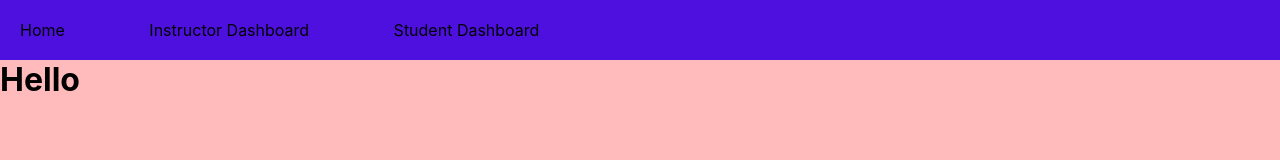
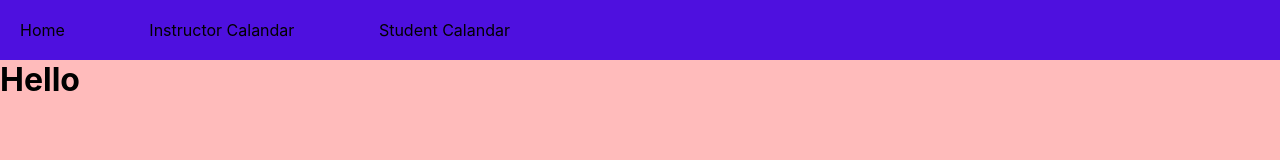
Before and after one commit to MoxElliot/calendar-module, a Next.js app: page / in a window 1280 px wide. Shown: the top 160 px of the page. Built offline with nearby package versions, Linux system fonts and the light colour scheme.

Commit message:
Dash to Cal
Renamed Student/Instructor Dashboard to Calandar

```diff
--- a/components/nav-bar.js
+++ b/components/nav-bar.js
@@ -9,11 +9,11 @@ export default function NavBar() {
                 <Link href="/">
                     <a className={navbar.links}> Home </a>
                 </Link>
-                <Link href="/instructor-dash" >
-                    <a className={navbar.links}> Instructor Dashboard </a>
+                <Link href="/instructor-cal" >
+                    <a className={navbar.links}> Instructor Calandar </a>
                 </Link>
-                <Link href="/student-dash">
-                    <a className={navbar.links}> Student Dashboard </a>
+                <Link href="/student-cal">
+                    <a className={navbar.links}> Student Calandar </a>
                 </Link>
             </div>
         </nav>
--- a/pages/instructor-dash.js
+++ b/pages/instructor-cal.js
@@ -3,7 +3,7 @@ import CalandarView from '../components/calandar-view';
 import Head from 'next/head';
 import instructor from '../styles/instructor.module.scss';
 
-export default function InstructorDash() {
+export default function InstructorCal() {
     return (
     <div>
         <Head>
--- a/pages/student-dash.js
+++ b/pages/student-cal.js
@@ -9,7 +9,7 @@ export default function StudentDash() {
             <meta name="viewport" content="initial-scale=1.0, width=device-width" />
         </Head>
         <NavBar />
-        <h1>Student Dashboard </h1>
+        <h1>Student Calandar </h1>
     </div>
     )
 }
```
